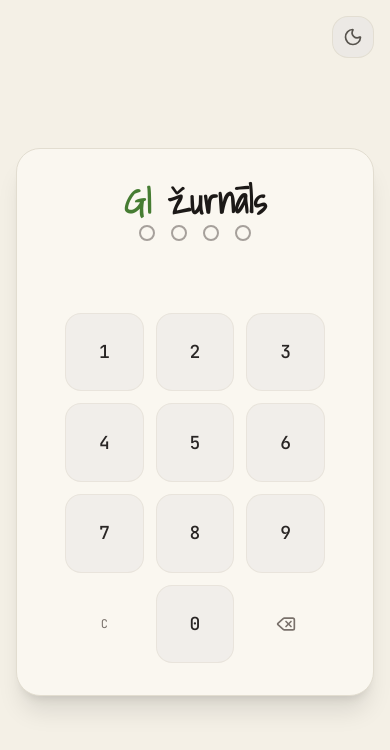
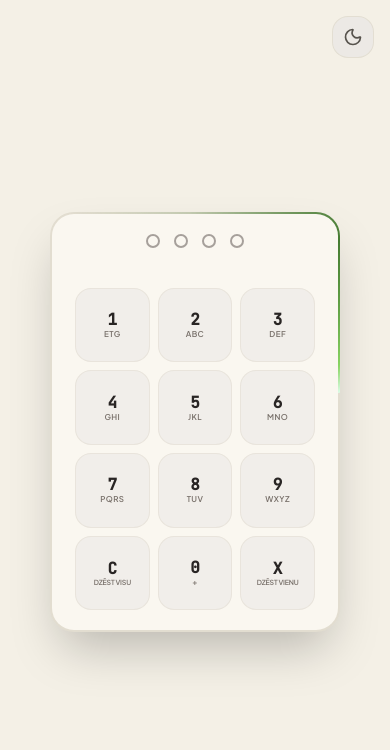
Before and after one commit to Kizenbahs/ieva-etg, a React (Vite) app: page / in a window 390 px wide. Shown: the top 750 px of the page. Built offline with nearby package versions, Linux system fonts and the light colour scheme; a web font is replaced by a local one.

Commit message:
Enhance PIN keypad UI with phone labels, compact mobile layout, and running trail border

```diff
--- a/src/App.tsx
+++ b/src/App.tsx
@@ -10,8 +10,7 @@ import {
   Clock,
   X,
   Sparkles,
-  ArrowUpRight,
-  Delete
+  ArrowUpRight
 } from "lucide-react";
 
 interface PinLockScreenProps {
@@ -119,21 +118,22 @@ const PinLockScreen: React.FC<PinLockScreenProps> = ({ onUnlock, darkMode, setDa
         {darkMode ? <Sun className="w-5 h-5 text-amber-400" /> : <Moon className="w-5 h-5 text-stone-600" />}
       </button>
 
-      {/* Lock Box */}
+      {/* Lock Box with Running Tail Border */}
       <motion.div
         initial={{ opacity: 0, scale: 0.95 }}
         animate={{ opacity: 1, scale: 1 }}
         transition={{ duration: 0.5 }}
-        className={`w-full max-w-sm rounded-3xl p-8 bg-[#FAF7F0] dark:bg-[#141A16] border border-[#E2DDD0] dark:border-[#233227] shadow-xl flex flex-col items-center text-center relative z-10 ${
+        className={`w-full max-w-[290px] sm:max-w-sm relative p-[2px] rounded-3xl overflow-hidden shadow-2xl z-10 bg-[#E2DDD0] dark:bg-[#233227] ${
           shake ? "animate-bounce" : ""
         }`}
       >
-        <h1 className="font-handwritten text-4xl font-semibold mb-1">
-          <span className="text-[#467C32] dark:text-[#88D462]">GI</span> žurnāls
-        </h1>
+        {/* Animated Running Tail Border */}
+        <div className="absolute inset-[-150%] animate-border-spin bg-[conic-gradient(from_0deg_at_50%_50%,transparent_0deg,transparent_250deg,rgba(70,124,50,0.2)_280deg,#467C32_320deg,#88D462_350deg,#dcfce7_360deg)] dark:bg-[conic-gradient(from_0deg_at_50%_50%,transparent_0deg,transparent_240deg,rgba(136,212,98,0.25)_275deg,#467C32_315deg,#88D462_350deg,#ffffff_360deg)] pointer-events-none" />
 
+        {/* Inner Card Container */}
+        <div className="relative w-full h-full rounded-[calc(1.5rem-2px)] p-5 sm:p-7 bg-[#FAF7F0] dark:bg-[#141A16] flex flex-col items-center text-center">
           {/* PIN Bubble Indicators */}
-        <div className="flex items-center justify-center gap-4 mb-8">
+          <div className="flex items-center justify-center gap-3.5 sm:gap-4 mb-3 sm:mb-4">
             {[0, 1, 2, 3].map((index) => {
               const isFilled = pin.length > index;
               return (
@@ -148,7 +148,7 @@ const PinLockScreen: React.FC<PinLockScreenProps> = ({ onUnlock, darkMode, setDa
                       : "transparent",
                   }}
                   transition={{ duration: 0.15 }}
-                className={`w-4 h-4 rounded-full border-2 transition-colors duration-200 ${
+                  className={`w-3.5 h-3.5 sm:w-4 sm:h-4 rounded-full border-2 transition-colors duration-200 ${
                     errorMsg
                       ? "border-red-500"
                       : isFilled
@@ -161,7 +161,7 @@ const PinLockScreen: React.FC<PinLockScreenProps> = ({ onUnlock, darkMode, setDa
           </div>
 
           {/* Error message */}
-        <div className="h-6 mb-4 flex items-center justify-center">
+          <div className="h-5 mb-2 sm:mb-3 flex items-center justify-center">
             {errorMsg && (
               <motion.span
                 initial={{ opacity: 0, y: -4 }}
@@ -174,35 +174,62 @@ const PinLockScreen: React.FC<PinLockScreenProps> = ({ onUnlock, darkMode, setDa
           </div>
 
           {/* Keypad Grid */}
-        <div className="grid grid-cols-3 gap-3 w-full max-w-[260px]">
-          {["1", "2", "3", "4", "5", "6", "7", "8", "9"].map((num) => (
+          <div className="grid grid-cols-3 gap-2 sm:gap-2.5 w-full max-w-[240px] sm:max-w-[260px]">
+            {[
+              { num: "1", sub: "ETG" },
+              { num: "2", sub: "ABC" },
+              { num: "3", sub: "DEF" },
+              { num: "4", sub: "GHI" },
+              { num: "5", sub: "JKL" },
+              { num: "6", sub: "MNO" },
+              { num: "7", sub: "PQRS" },
+              { num: "8", sub: "TUV" },
+              { num: "9", sub: "WXYZ" },
+            ].map(({ num, sub }) => (
               <button
                 key={num}
                 onClick={() => handleDigit(num)}
-              className="w-full aspect-square rounded-2xl bg-stone-200/50 hover:bg-stone-200 dark:bg-stone-800/40 dark:hover:bg-stone-800 text-lg font-mono font-medium text-stone-800 dark:text-stone-100 transition-all duration-150 active:scale-95 flex items-center justify-center cursor-pointer border border-[#DCD5C5]/40 dark:border-[#233227]"
+                className="w-full aspect-square rounded-2xl bg-stone-200/50 hover:bg-stone-200 dark:bg-stone-800/40 dark:hover:bg-stone-800 text-stone-800 dark:text-stone-100 transition-all duration-150 active:scale-95 flex flex-col items-center justify-center cursor-pointer border border-[#DCD5C5]/40 dark:border-[#233227]"
               >
-              {num}
+                <span className="text-base sm:text-lg font-mono font-semibold leading-none">{num}</span>
+                {sub ? (
+                  <span className="text-[8px] sm:text-[9px] font-sans font-semibold tracking-wider text-stone-500 dark:text-stone-400 mt-0.5 leading-none">
+                    {sub}
+                  </span>
+                ) : (
+                  <span className="h-[8px] sm:h-[9px] mt-0.5" />
+                )}
               </button>
             ))}
             <button
               onClick={handleClear}
-            className="w-full aspect-square rounded-2xl bg-transparent hover:bg-stone-200/50 dark:hover:bg-stone-800/40 text-xs font-mono text-stone-500 dark:text-stone-400 transition-all duration-150 active:scale-95 flex items-center justify-center cursor-pointer"
+              className="w-full aspect-square rounded-2xl bg-stone-200/50 hover:bg-stone-200 dark:bg-stone-800/40 dark:hover:bg-stone-800 text-stone-800 dark:text-stone-100 transition-all duration-150 active:scale-95 flex flex-col items-center justify-center cursor-pointer border border-[#DCD5C5]/40 dark:border-[#233227]"
             >
-            C
+              <span className="text-base sm:text-lg font-mono font-semibold leading-none">C</span>
+              <span className="text-[7px] sm:text-[8px] font-sans font-semibold tracking-tight text-stone-500 dark:text-stone-400 mt-0.5 leading-none whitespace-nowrap">
+                DZĒST VISU
+              </span>
             </button>
             <button
               onClick={() => handleDigit("0")}
-            className="w-full aspect-square rounded-2xl bg-stone-200/50 hover:bg-stone-200 dark:bg-stone-800/40 dark:hover:bg-stone-800 text-lg font-mono font-medium text-stone-800 dark:text-stone-100 transition-all duration-150 active:scale-95 flex items-center justify-center cursor-pointer border border-[#DCD5C5]/40 dark:border-[#233227]"
+              className="w-full aspect-square rounded-2xl bg-stone-200/50 hover:bg-stone-200 dark:bg-stone-800/40 dark:hover:bg-stone-800 text-stone-800 dark:text-stone-100 transition-all duration-150 active:scale-95 flex flex-col items-center justify-center cursor-pointer border border-[#DCD5C5]/40 dark:border-[#233227]"
             >
-            0
+              <span className="text-base sm:text-lg font-mono font-semibold leading-none">0</span>
+              <span className="text-[8px] sm:text-[9px] font-sans font-semibold tracking-wider text-stone-500 dark:text-stone-400 mt-0.5 leading-none">
+                +
+              </span>
             </button>
             <button
               onClick={handleBackspace}
-            aria-label="Dzēst"
-            className="w-full aspect-square rounded-2xl bg-transparent hover:bg-stone-200/50 dark:hover:bg-stone-800/40 text-stone-500 dark:text-stone-400 transition-all duration-150 active:scale-95 flex items-center justify-center cursor-pointer"
+              aria-label="Dzēst vienu"
+              className="w-full aspect-square rounded-2xl bg-stone-200/50 hover:bg-stone-200 dark:bg-stone-800/40 dark:hover:bg-stone-800 text-stone-800 dark:text-stone-100 transition-all duration-150 active:scale-95 flex flex-col items-center justify-center cursor-pointer border border-[#DCD5C5]/40 dark:border-[#233227]"
             >
-            <Delete className="w-5 h-5" />
+              <span className="text-base sm:text-lg font-mono font-semibold leading-none">X</span>
+              <span className="text-[7px] sm:text-[8px] font-sans font-semibold tracking-tight text-stone-500 dark:text-stone-400 mt-0.5 leading-none whitespace-nowrap">
+                DZĒST VIENU
+              </span>
             </button>
+          </div>
         </div>
       </motion.div>
     </div>
--- a/src/index.css
+++ b/src/index.css
@@ -95,3 +95,16 @@ html.dark body {
 .animate-float-2 {
   animation: float-reverse 32s infinite ease-in-out;
 }
+
+@keyframes border-spin {
+  0% {
+    transform: rotate(0deg);
+  }
+  100% {
+    transform: rotate(360deg);
+  }
+}
+
+.animate-border-spin {
+  animation: border-spin 4.5s linear infinite;
+}
```
Lines whose indentation alone changed are shown as unchanged.
